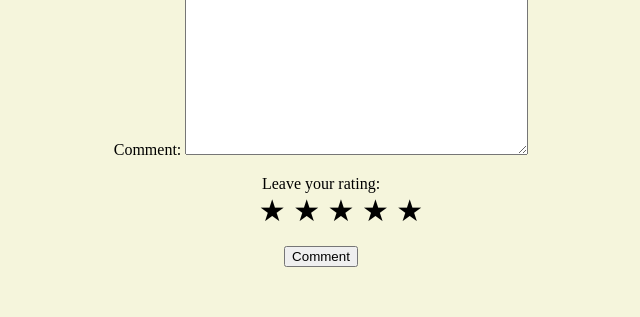
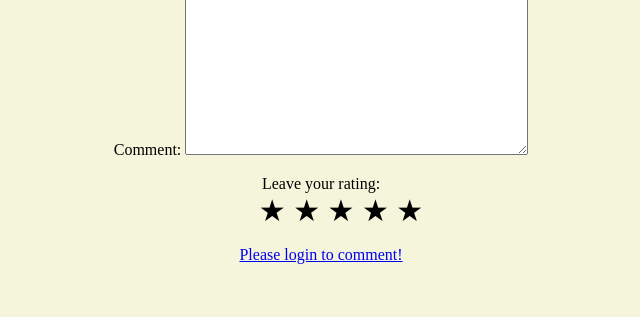
Before and after one commit to CoderRokas/ReRig_project, a Django app: page /rerig/post/1 in a window 1280 px wide. Shown: the part 832-1149 px from the top of the page, without its empty margins (319-959 px from the left). After the commit the page ends 1096 px from the top, so only its background shows below. Run offline with Django 3.2, Linux system fonts and the light colour scheme; tables that the repository leaves empty hold one stand-in row (values such as "Sample post"); grey boxes marked "Sample" are stand-in pictures.

Commit message:
now have to login to leave review

```diff
--- a/templates/rerig/post.html
+++ b/templates/rerig/post.html
@@ -88,7 +88,11 @@
                 </div>
                 <br>
                 <br>
-                <input type="submit" value="Comment">
+                 {% if request.user.is_authenticated %}
+                    <input type="submit" value="Comment">
+                {% else %}
+                    <a href="{% url 'rerig:login' %}">Please login to comment!</a>
+                {% endif %}
             </form>
         </div>
     </div>
```
